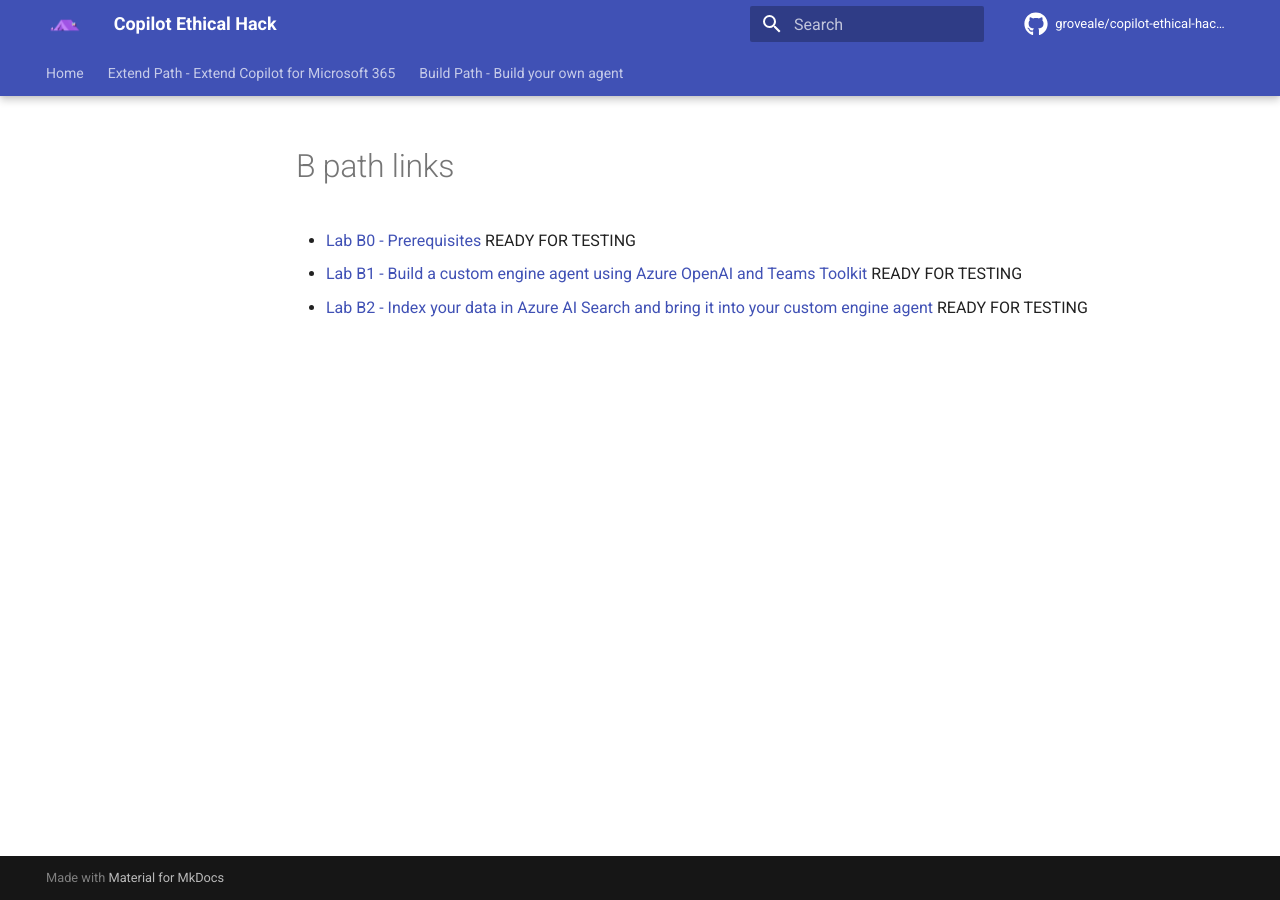
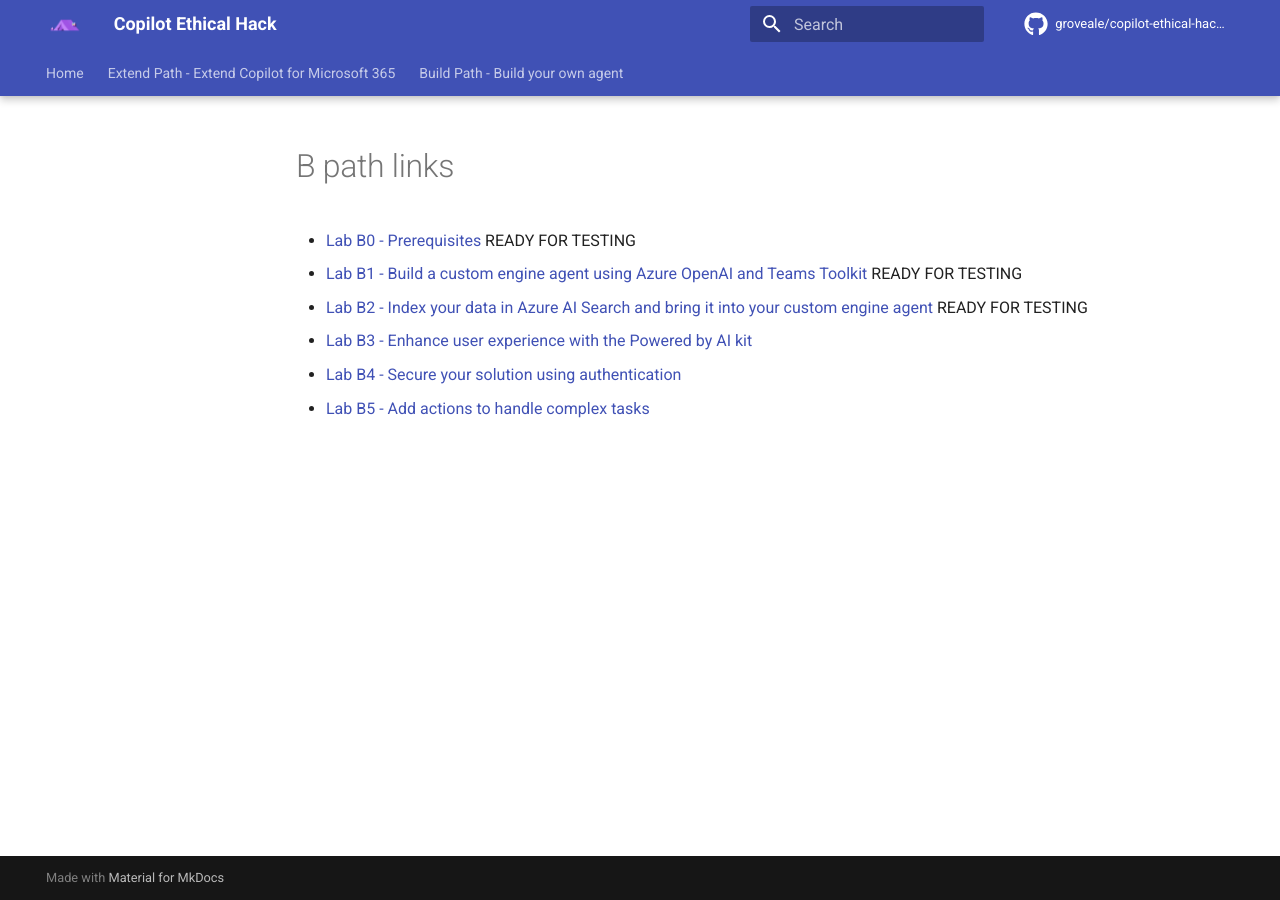
Before and after one commit to groveale/copilot-ethical-hack-lab, an MkDocs documentation site: the page built from docs/includes/b-path-links.md, in a window 1280 px wide. Built offline with MkDocs 1.6.1 and Material for MkDocs 9.7.7, drawn with Linux system fonts in a browser that asks for light colours; comment, search, counter and statistics services are not loaded.

Commit message:
updated the nav

```diff
--- a/docs/includes/b-path-links.md
+++ b/docs/includes/b-path-links.md
@@ -1,3 +1,6 @@
 - [Lab B0 - Prerequisites](/copilot-ethical-hack-lab/pages/custom-engine/00-prerequisites) READY FOR TESTING
 - [Lab B1 - Build a custom engine agent using Azure OpenAI and Teams Toolkit](/copilot-ethical-hack-lab/pages/custom-engine/01-custom-engine-agent) READY FOR TESTING
 - [Lab B2 - Index your data in Azure AI Search and bring it into your custom engine agent](/copilot-ethical-hack-lab/pages/custom-engine/02-rag) READY FOR TESTING
+ - [Lab B3 - Enhance user experience with the Powered by AI kit](/copilot-ethical-hack-lab/pages/custom-engine/03-powered-by-ai)
+- [Lab B4 - Secure your solution using authentication](/copilot-ethical-hack-lab/pages/custom-engine/04-authentication)
+- [Lab B5 - Add actions to handle complex tasks](/copilot-ethical-hack-lab/pages/custom-engine/05-actions)
```
